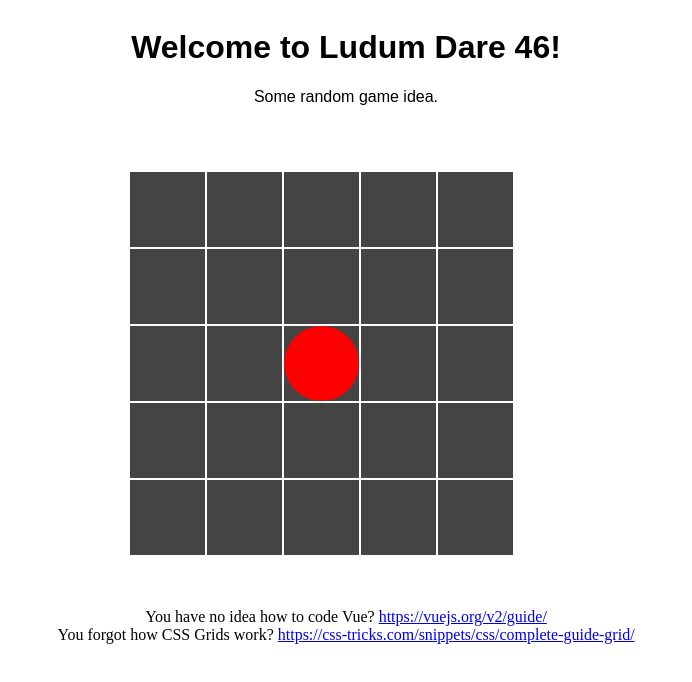
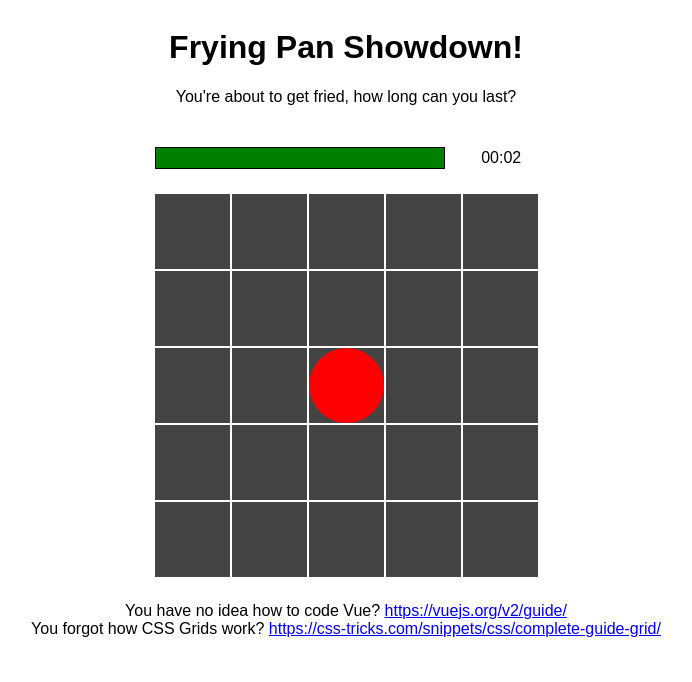
Before and after one commit to williambsm/ludum-dare-46, a website: page index.html in a window 1280 px wide. Both pictures are taken after a click on the button "Start game". Shown: the whole page, without its empty margins (294-986 px from the left). Drawn offline with nearby package versions, Linux system fonts and the light colour scheme.

Commit message:
HP Bar and Timer

```diff
--- a/assets/js/game.js
+++ b/assets/js/game.js
@@ -16,6 +16,10 @@ var game = new Vue({
             status: 0,
             // The current timer in seconds.
             timer: null,
+            // The starting timer date timestamp.
+            timerDate: null,
+            // The starting timer event.
+            timerEvent: null,
         },
         // The current player object.
         player: null,
@@ -40,31 +44,53 @@ var game = new Vue({
             this.initiateTimer();
         },
 
-        startTimer: function (duration, callback) {
-            // Set start timer.
-            this.game.timer = duration;
-
-            // Run timer.
-            var timer = setInterval(() => {
-                // Decrement the timer.
-                this.game.timer = this.game.timer - 1;
-
-                // Check if timer is at zero.
-                if (this.game.timer === 0) {
-                    // Clear the timer.
-                    clearInterval(timer);
-                    // Do callback function.
-                    callback();
-                }
-            }, 1000);
-        },
-
         /**
          * Initiate the grid.
          */
         initiateGrid: function () {
             // Set a new grid.
             this.grid = new Grid(this.settings.tilesX, this.settings.tilesY);
+        },
+
+        /**
+         * Initiate the player instance.
+         */
+        initiatePlayer: function () {
+            // Get starting tile.
+            let startingTile = this.grid.getTile(this.settings.startPositionX, this.settings.startPositionY);
+            // Initiate player instance.
+            this.player = new Player(startingTile);
+        },
+
+        /**
+         * Start the timer.
+         */
+        initiateTimer: function () {
+            // Set new timer.
+            this.game.timerDate = Date.now();
+            // Refer to this app.
+            let gameApp = this;
+            // Set timer interval.
+            this.game.timerEvent = setInterval(function () {
+                // Get timer now.
+                let timer = Date.now();
+                // Set timer elapsed.
+                gameApp.game.timer = Math.floor((timer - gameApp.game.timerDate) / 100);
+            }, 1);
+        },
+
+        /**
+         * Format and display the timer.
+         *
+         * @returns {string}
+         */
+        displayTimer : function () {
+            // Get minutes.
+            let minutes = Math.floor((this.game.timer / 10) / 60);
+            // Get seconds.
+            let seconds = Math.floor((this.game.timer / 10) % 60);
+            // Return formatted.
+            return (minutes < 10 ? '0' + minutes : minutes) + ':' + (seconds < 10 ? '0' + seconds : seconds);
         },
 
         resetGame: function () {
@@ -76,15 +102,7 @@ var game = new Vue({
         nextRound: function () {
             // Increase the difficulty of the game.
         },
-        initiatePlayer: function () {
-            // Get starting tile.
-            let startingTile = this.grid.getTile(this.settings.startPositionX, this.settings.startPositionY);
-            // Initiate player instance.
-            this.player = new Player(startingTile);
-        },
-        initiateTimer: function () {
 
-        },
         onKeyDown: function (event) {
             // If left arrow or a key is pressed.
             if (event.which === 37 || event.key === 37 || event.keyCode === 37 || event.which === 65 || event.key === 65 || event.keyCode === 65) {
@@ -130,14 +148,9 @@ var game = new Vue({
                 }
             }
         },
-        addObstacle: function () {
-            // Spawn an obstacle.
-        },
-        removeObstacle: function () {
-            // Remove an obstacle.
-        },
     },
     created: function () {
+        // Mount keyboard events.
         window.addEventListener('keydown', this.onKeyDown);
     }
 });
--- a/index.html
+++ b/index.html
@@ -8,8 +8,8 @@
 <body>
     <div class="game" id="game">
         <div class="header">
-            <h1>Welcome to Ludum Dare 46!</h1>
-            <p>Some random game idea.</p>
+            <h1>Frying Pan Showdown!</h1>
+            <p>You're about to get fried, how long can you last?</p>
         </div>
         <div class="menu" v-if="interface === 'menu'">
             <ul>
@@ -19,14 +19,24 @@
                 <li><button>Credits</button></li>
             </ul>
         </div>
+        <div class="stats" v-if="interface === 'frying-pan'">
+            <div class="health-bar">
+                <div class="health" v-bind:style="{ width: player.health + '%' }"></div>
+            </div>
+            <div class="timer">
+                {{ displayTimer() }}
+            </div>
+        </div>
         <div class="frying-pan" v-if="interface === 'frying-pan'">
             <div v-for="tile in grid.tiles" class="tile" :data-position-x="tile.x" :data-position-y="tile.y">
                 <div class="player" v-if="tile.player"></div>
             </div>
         </div>
+        <div class="info">
+            <span>You have no idea how to code Vue? <a href="https://vuejs.org/v2/guide/" target="_blank" rel="noopener">https://vuejs.org/v2/guide/</a></span>
+            <span>You forgot how CSS Grids work? <a href="https://css-tricks.com/snippets/css/complete-guide-grid/" target="_blank" rel="noopener">https://css-tricks.com/snippets/css/complete-guide-grid/</a></span>
+        </div>
     </div>
-    <center>You have no idea how to code Vue? <a href="https://vuejs.org/v2/guide/" target="_blank" rel="noopener">https://vuejs.org/v2/guide/</a></center>
-    <center>You forgot how CSS Grids work? <a href="https://css-tricks.com/snippets/css/complete-guide-grid/" target="_blank" rel="noopener">https://css-tricks.com/snippets/css/complete-guide-grid/</a></center>
     <!-- development version, includes helpful console warnings -->
     <script type="text/javascript" src="https://cdn.jsdelivr.net/npm/vue/dist/vue.js"></script>
     <!-- Vue component -->
--- a/source/sass/game.scss
+++ b/source/sass/game.scss
@@ -3,17 +3,14 @@
   height: 600px;
   display: grid;
   grid-template-columns: 1fr;
-  grid-template-rows: min-content 1fr;
-  grid-column-gap: 50px;
-  grid-row-gap: 50px;
+  grid-template-rows: min-content min-content 1fr min-content;
+  grid-row-gap: 25px;
   margin: 0 auto;
   font-family: 'Arial', sans-serif;
   justify-items: center;
 }
 
 .header {
-  grid-column: 1 / 3;
-  grid-row: 1 / 2;
   text-align: center;
 }
 
@@ -25,9 +22,27 @@
   width: 100%;
 }
 
-.stat {
+.stats {
+  width: 383px;
+  display: grid;
+  grid-template-columns: 8fr 2fr;
+  grid-column-gap: 20px;
+}
+
+.health-bar {
+  background-color: red;
+  height: 20px;
+  border: 1px black solid;
+}
+
+.health {
+  height: 20px;
+  background-color: green;
+}
+
+.timer {
+  justify-self: center;
   align-self: center;
-  justify-self: center;
 }
 
 .menu {
@@ -71,3 +86,11 @@
   border-radius: 50%;
   background-color: red;
 }
+
+.info {
+  text-align: center;
+
+  & span {
+    display: block;
+  }
+}
```
Also changed, not shown: assets/css/game.css.
